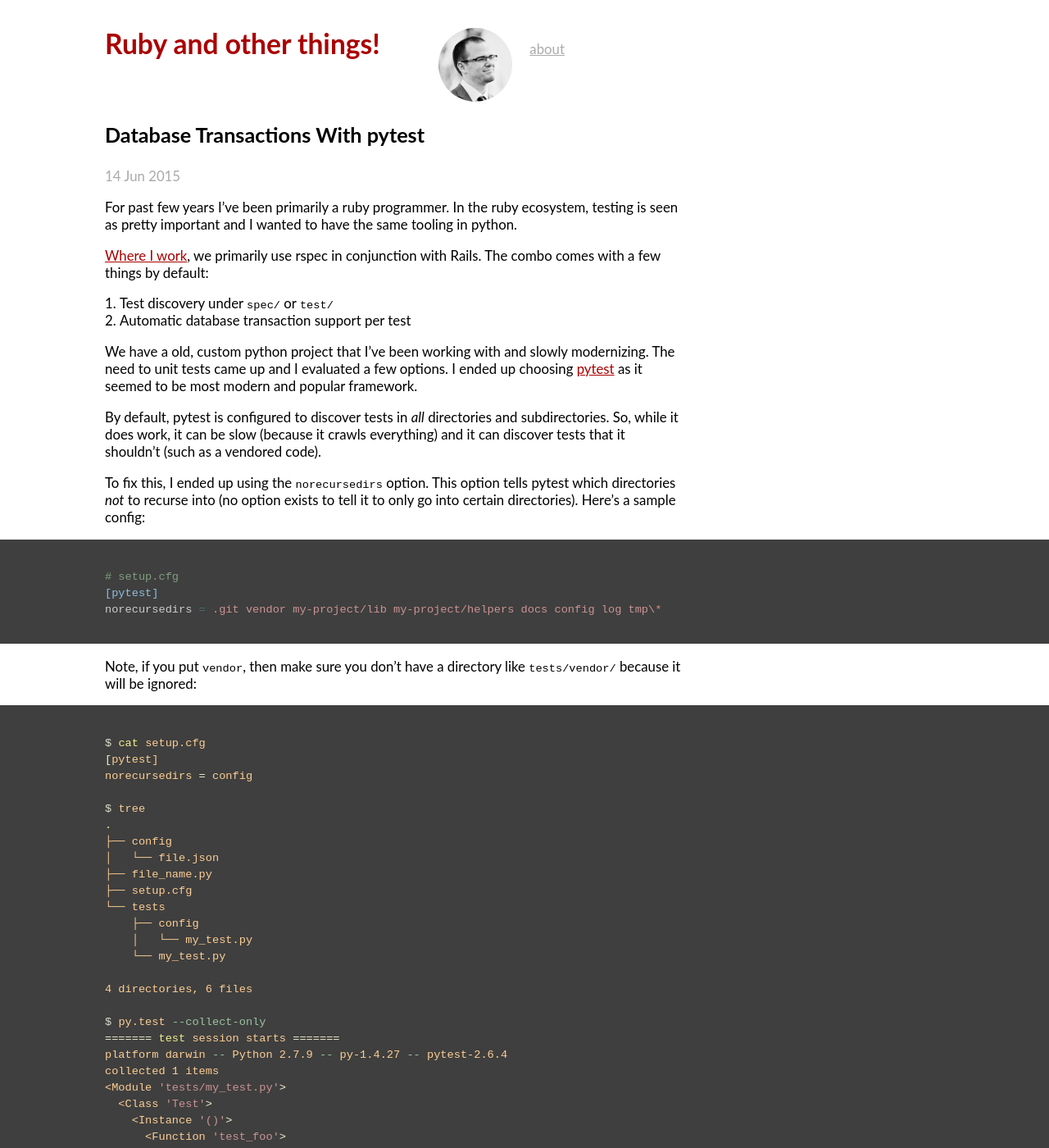
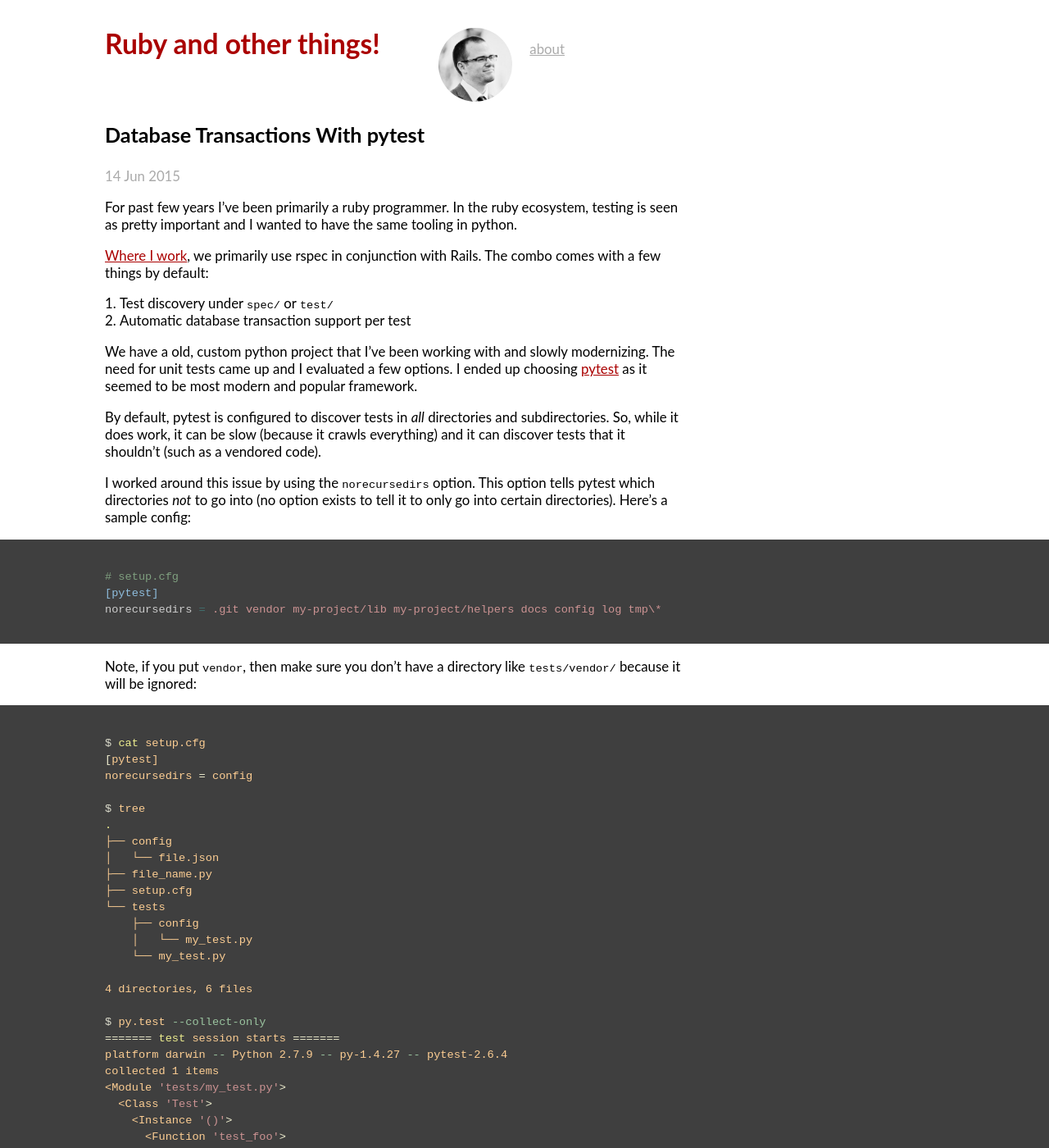
Before and after one commit to Nitrodist/markcampbell.me, a Jekyll site: the page built from _posts/2015-06-14-database-transactions-with-pytest.md, in a window 1280 px wide and 1400 px high. Shown: the whole window at 82% size. Built offline with Jekyll 4.4.1, drawn with Linux system fonts in a browser that asks for light colours; comment, search, counter and statistics services are not loaded; some of the changed text lies outside the part shown.

Commit message:
Fix typos and stuff

```diff
--- a/_posts/2015-06-14-database-transactions-with-pytest.md
+++ b/_posts/2015-06-14-database-transactions-with-pytest.md
@@ -11,11 +11,11 @@ For past few years I've been primarily a ruby programmer. In the ruby ecosystem,
 1. Test discovery under `spec/` or `test/`
 2. Automatic database transaction support per test
 
-We have a old, custom python project that I've been working with and slowly modernizing. The need to unit tests came up and I evaluated a few options. I ended up choosing [pytest](https://pytest.org/) as it seemed to be most modern and popular framework.
+We have a old, custom python project that I've been working with and slowly modernizing. The need for unit tests came up and I evaluated a few options. I ended up choosing [pytest](https://pytest.org/) as it seemed to be most modern and popular framework.
 
 By default, pytest is configured to discover tests in *all* directories and subdirectories. So, while it does work, it can be slow (because it crawls everything) and it can discover tests that it shouldn't (such as a vendored code).
 
-To fix this, I ended up using the `norecursedirs` option. This option tells pytest which directories *not* to recurse into (no option exists to tell it to only go into certain directories). Here's a sample config:
+I worked around this issue by using the `norecursedirs` option. This option tells pytest which directories *not* to go into (no option exists to tell it to only go into certain directories). Here's a sample config:
 
 {% highlight ini %}
 # setup.cfg
@@ -94,7 +94,7 @@ class TestWidget(BaseTest):
 
 {% endhighlight %}
 
-This works for the most part, except that `teardown_method` does not get called if something failed in `setup_method` [by design since pytest 2.4](https://pytest.org/latest/announce/release-2.4.0.html) (see 'issue322'). This means that `orm.session.rollback()` had a chance to not be called.
+This works for the most part, except that `teardown_method` does not get called if something failed in `setup_method` [by design since pytest 2.4](https://pytest.org/latest/announce/release-2.4.0.html) (see 'issue322'). This means that `orm.session.rollback()` might not be called.
 
 ### Enter Pytest Fixtures
 
```
Also changed, not shown: other parts of _posts/2015-06-14-database-transactions-with-pytest.md (+1 -1 lines).
